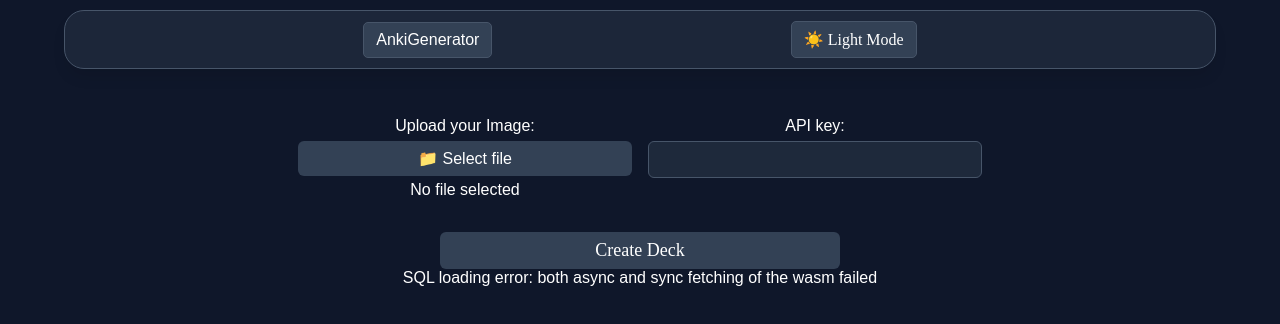
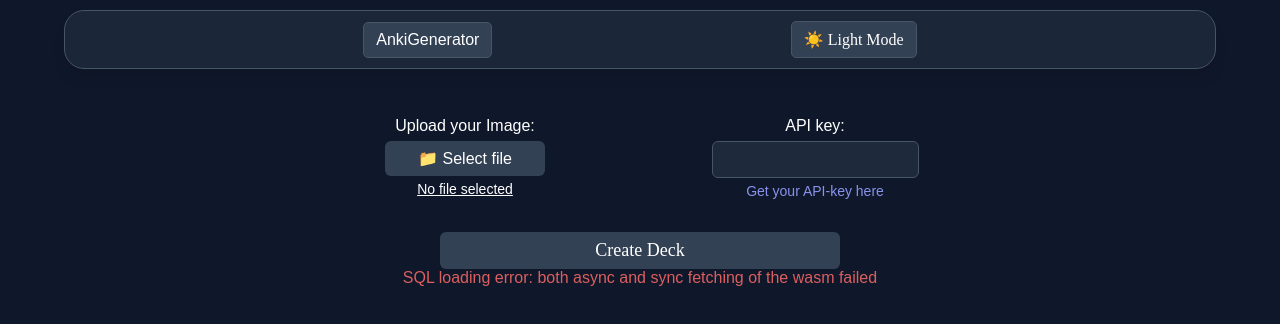
Before and after one commit to UTSGhost/AnkiGenerator, a React (Vite) app: page / in a window 1280 px wide. Shown: the top 324 px of the page. Built offline with nearby package versions, Linux system fonts and the light colour scheme; no server answers.

Commit message:
css and error message

```diff
--- a/src/App.css
+++ b/src/App.css
@@ -12,23 +12,54 @@
     display: flex;
     justify-content: center;
 }
-.input-box label {
-    text-align: center;
-}
 .custom-file-upload {
     display: inline-block;
     padding: 8px 16px;
-    background-color: var(--button-bg);
     border-radius: 6px;
     cursor: pointer;
-    transition: background-color 0.2s;
+    transition: all 0.2s ease-in-out;
+    min-width: 160px;
+    text-align: center;
+    position: relative;
 }
-.custom-file-upload:hover {
+.custom-file-upload::before {
+    content: '';
+    position: absolute;
+    top: 0; left: 0; right: 0; bottom: 0;
+    background-color: var(--button-bg);
+    border-radius: inherit;
+    z-index: 0;
+    transition: all 0.2s ease-in-out;
+}
+.custom-file-upload:hover::before {
     background-color: var(--button-hover);
+    box-shadow: 0 0 10px rgba(255, 255, 255, 0.1);
+    transform: scale(1.02);
 }
-.file-name-display {
+.custom-file-upload span {
+    position: relative;
+    z-index: 1;
+}
+.button-text {
     margin-top: 5px;
     text-align: center;
+    font-size: 14px;
+    display: inline-block;
+    max-width: 100%;
+    white-space: nowrap;
+    overflow: hidden;
+    text-overflow: ellipsis;
+    vertical-align: bottom;
+}
+.file-name {
+    text-decoration: underline;
+}
+.api-link {
+    color: var(--link-color);
+    transition: all 0.2s;
+}
+.api-link:hover {
+    color: var(--link-hover);
 }
 .input-box {
     width: 350px;
@@ -36,6 +67,7 @@
     border-radius: 5px;
     display: flex;
     flex-direction: column;
+    align-items: center;
 }
 .submit-button{
     width: 50%;
@@ -72,6 +104,9 @@
 .success {
     color: var(--success)
 }
+.error {
+    color: var(--error-color);
+}
 .response-div {
     display: flex;
     justify-content: center;
--- a/src/App.jsx
+++ b/src/App.jsx
@@ -32,8 +32,14 @@
         const apiKey = formData.get("key");
         // main logic using ankiService.js
         try {
-            if(isSqlReady == false){
-                throw new Error("System not initialized")
+            if(!isSqlReady){
+                throw new Error("Error: System not initialized")
+            }
+            if(!apiKey) {
+                throw new Error("Error: API-key missing")
+            }
+            if(!file || file.name === "" || file.size === 0) {
+                throw new Error("Error: File missing")
             }
             const b64 = await fileTob64(file);
             let json = await fetchAi(b64, file.type, apiKey);
@@ -67,7 +73,7 @@
                     <div className="input-box">
                         <label className="input-describtion">Upload your Image:</label>
                         <label className="custom-file-upload">
-                            <span className="button-text">📁 Select file</span>
+                        <span>📁 Select file</span>
                         <input
                             type="file"
                             name="file"
@@ -81,11 +87,12 @@
                             }}
                         />
                         </label>
-                        <span className="file-name-display">{fileName}</span>
+                        <span className="button-text file-name" title={fileName}>{fileName}</span>
                     </div>
                     <div className="input-box">
                         <label className="input-describtion">API key:</label>
                         <input type="password" name="key" />
+                        <a href="https://aistudio.google.com/api-keys" target="_blank" className="button-text api-link">Get your API-key here</a>
                     </div>
                 </div>
                 <button className="submit-button" type="submit" disabled={isLoading || !isSqlReady} >{isLoading ? "Busy..." : "Create Deck"}</button>
--- a/src/ankiService.js
+++ b/src/ankiService.js
@@ -177,7 +177,7 @@
     // some API error
     if (!response.ok) {
         console.error("GOOGLE API ERROR:", JSON.stringify(json, null, 2));
-        throw new Error(response.error?.message || "Unknown API-Error");
+        throw new Error(json[0].error.message || "Unknown API-Error");
     }
     // weird way to extract important data from response because nothing else works
     let jsonString = null;
@@ -287,7 +287,7 @@
     // some API error
     if (!response.ok) {
         console.error("GOOGLE API ERROR ON SECOND CALL:", JSON.stringify(json, null, 2));
-        throw new Error(response.error?.message || "Unknown API-Error on second call");
+        throw new Error(json[0].error.message || "Unknown API-Error");
     }
     // weird way to extract important data from response because nothing else works
     let jsonString = null;
--- a/src/index.css
+++ b/src/index.css
@@ -7,11 +7,14 @@
   --text-color: #f1f5f9;
   --text-muted: #94a3b8;
   --accent-color: #6d79eb;
+  --link-color: #8993ec;
+  --link-hover: #b9c0f9;
   --border-color: #475569;
   --button-bg: #334155;
   --button-hover: #475569;
   --score-text: #ffffff;
   --highlight-color: #a487f4;
+  --error-color: #dc5f5f;
   --sticky-bg: rgba(30, 41, 59, 0.9);
   font-family: "Nunito Variable" , sans-serif;
   --highlightcard-color: #5352ed;
@@ -27,9 +30,12 @@
   --text-color: #0f172a;
   --text-muted: #64748b;
   --accent-color: #322f64;
-  --border-color: #e2e8f0;
-  --button-bg: #f1f5f9;
-  --button-hover: #322f64a7;
+  --link-color: #7683f9;
+  --link-hover: #adb5ff;
+  --error-color: #d32f2f;
+  --border-color: #fbf0e1;
+  --button-bg: #fffaf5;
+  --button-hover: #ffe5c2;
   --highlight-color: #443178;
   --sticky-bg: rgba(255, 255, 255, 0.9);
   --success: #1e9736;
```
Lines whose indentation alone changed are shown as unchanged.
